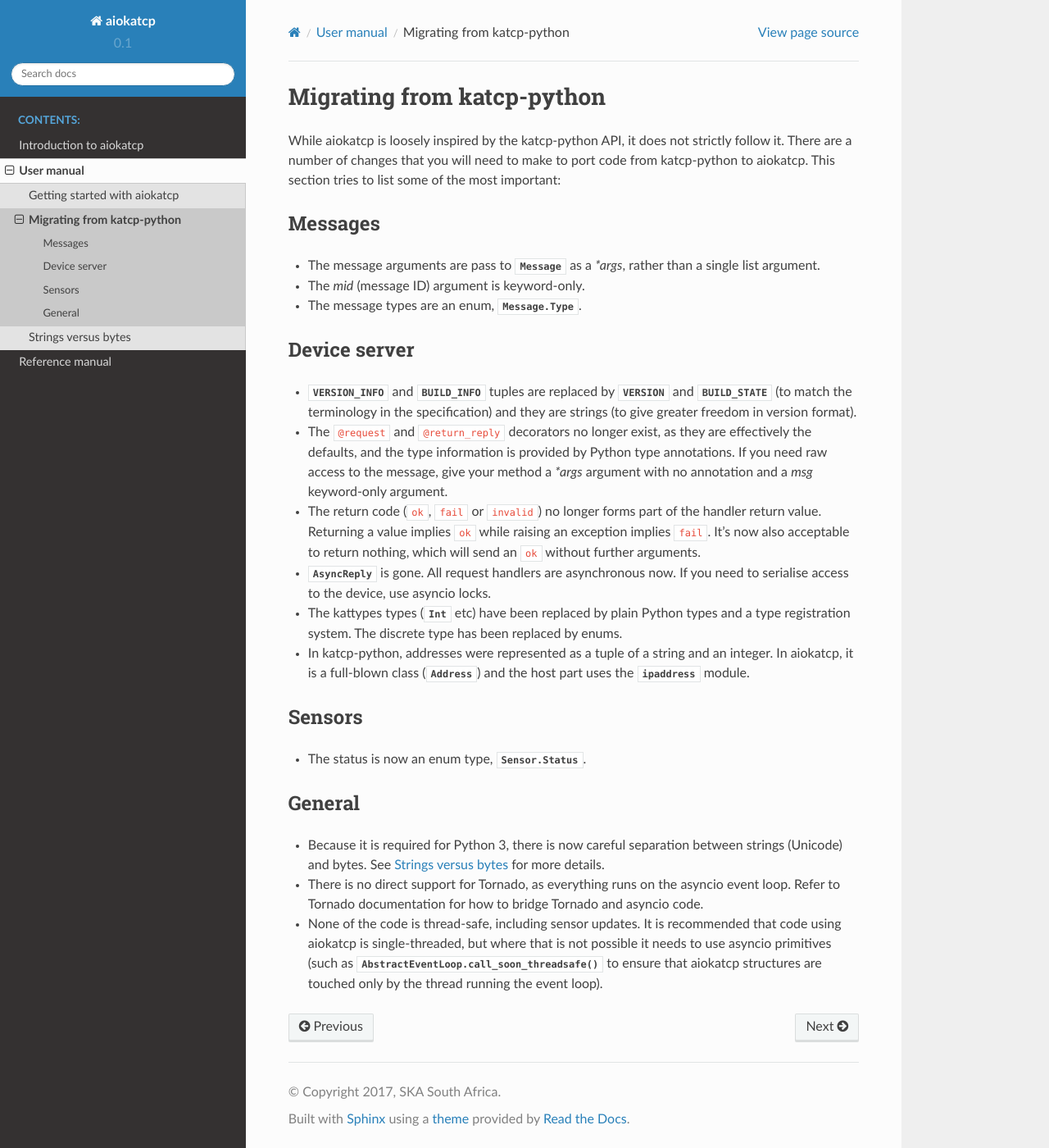
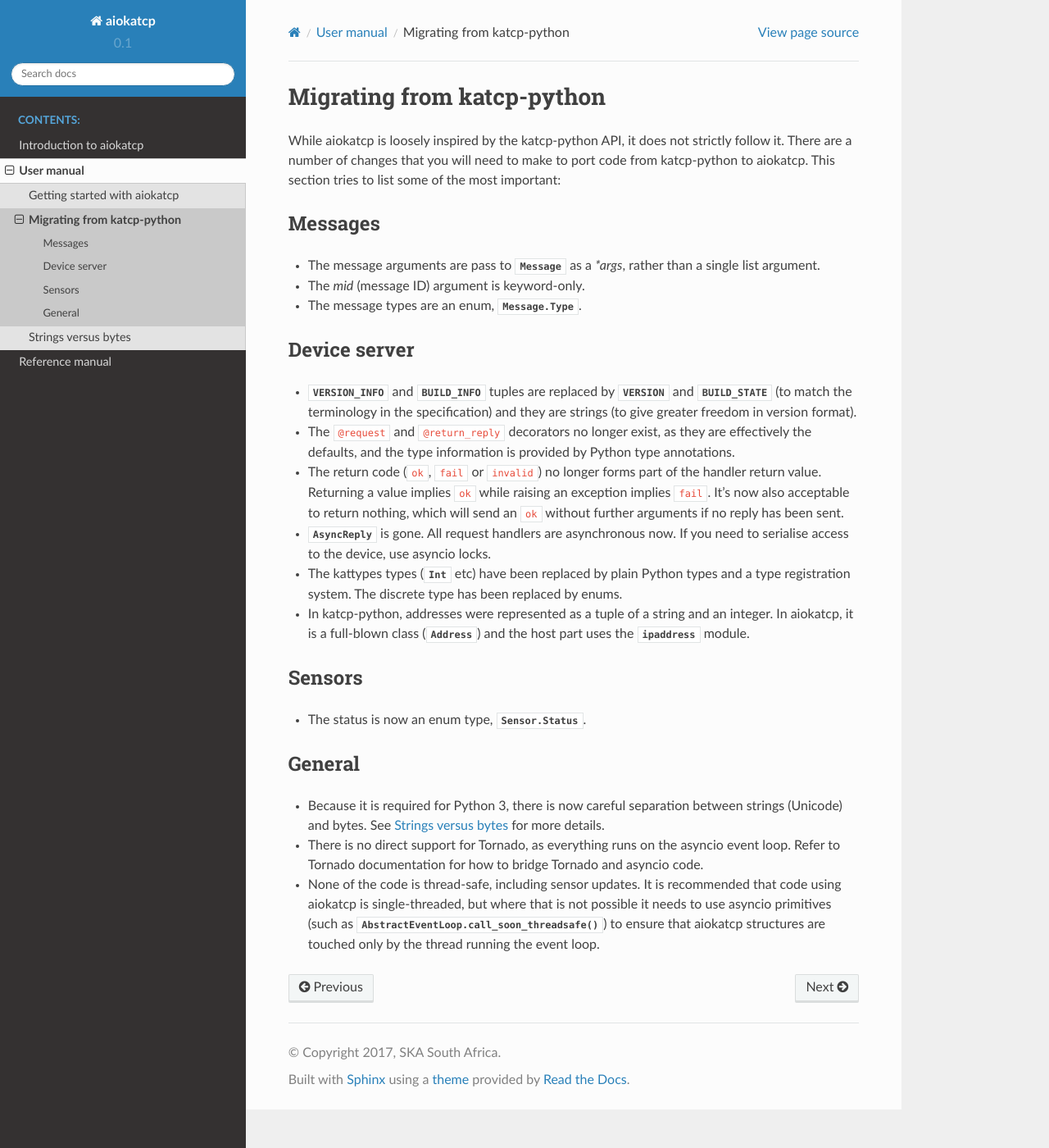
Before and after one commit to ska-sa/aiokatcp, a Sphinx documentation site: the page built from doc/migration.rst, in a window 1280 px wide and 1400 px high. Shown: the whole window at 82% size. Built offline with Sphinx 7.4.7 and the Read the Docs theme 2.0.0, drawn with Linux system fonts in a browser that asks for light colours.

Commit message:
Update some docs to match code

```diff
--- a/doc/migration.rst
+++ b/doc/migration.rst
@@ -21,12 +21,12 @@ Device server
   greater freedom in version format).
 - The ``@request`` and ``@return_reply`` decorators no longer exist, as they
   are effectively the defaults, and the type information is provided by Python
-  type annotations. If you need raw access to the message, give your method a
-  `*args` argument with no annotation and a `msg` keyword-only argument.
+  type annotations.
 - The return code (``ok``, ``fail`` or ``invalid``) no longer forms part of
   the handler return value. Returning a value implies ``ok`` while raising an
   exception implies ``fail``. It's now also acceptable to return nothing,
-  which will send an ``ok`` without further arguments.
+  which will send an ``ok`` without further arguments if no reply has been
+  sent.
 - :exc:`AsyncReply` is gone. All request handlers are asynchronous now. If you
   need to serialise access to the device, use asyncio locks.
 - The kattypes types (:class:`Int` etc) have been replaced by plain Python
@@ -51,5 +51,5 @@ General
 - None of the code is thread-safe, including sensor updates. It is recommended
   that code using aiokatcp is single-threaded, but where that is not possible
   it needs to use asyncio primitives (such as
-  :meth:`AbstractEventLoop.call_soon_threadsafe` to ensure that aiokatcp
-  structures are touched only by the thread running the event loop).
+  :meth:`AbstractEventLoop.call_soon_threadsafe`) to ensure that aiokatcp
+  structures are touched only by the thread running the event loop.
```
